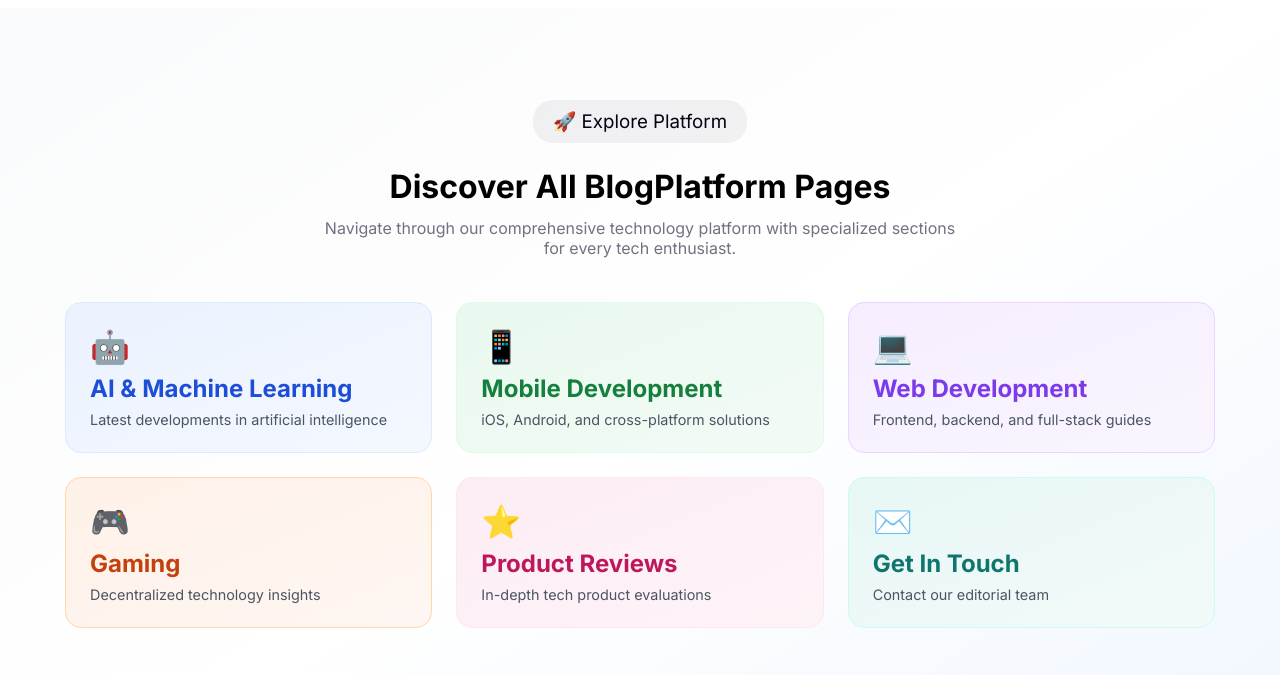
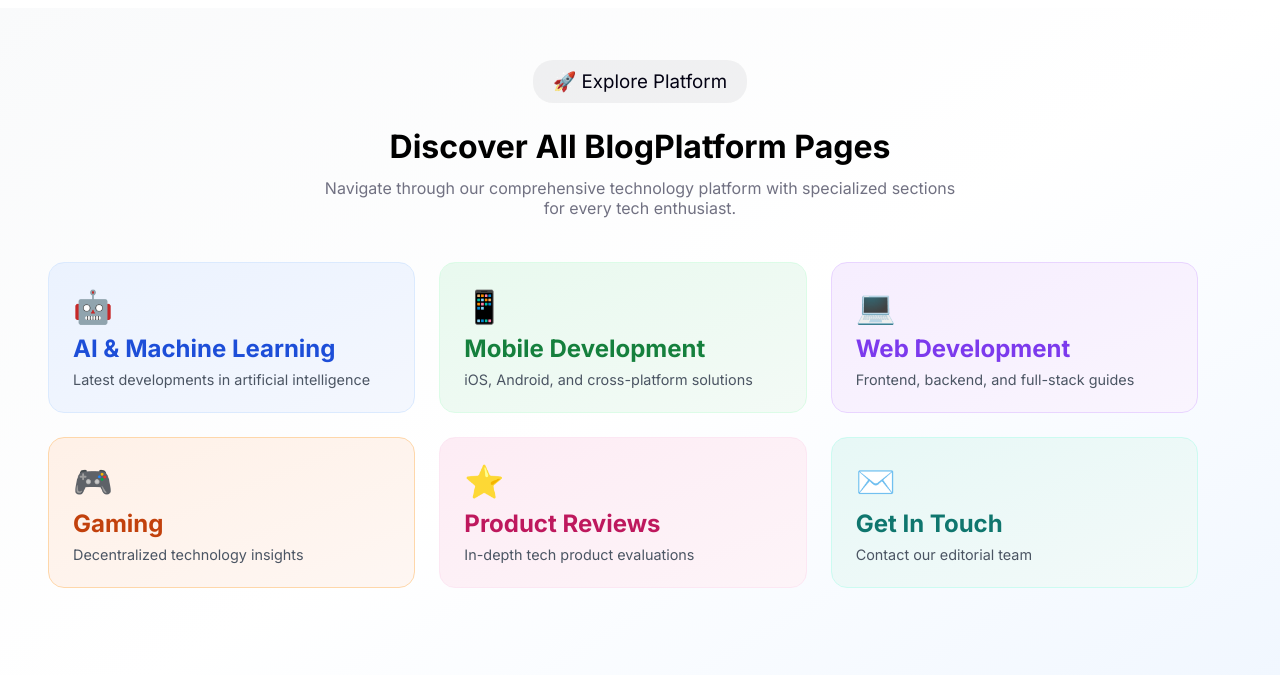
Before and after one commit to mohammedhassan37/blogplatforms, a React (Vite) app: page / in a window 1280 px wide. Shown: the part 745-1420 px from the top of the page. Built offline with nearby package versions, Linux system fonts and the light colour scheme.

Commit message:
test
test

```diff
--- a/src/styles/CategoriesNavigation.css
+++ b/src/styles/CategoriesNavigation.css
@@ -4,8 +4,7 @@
   background: linear-gradient(to bottom right, #f9fafb, #ffffff, #eff6ff);
   display: flex;
   flex-direction: column;
-  align-items: center;
-  padding: 10vh 2rem;
+  padding: 5vh 2rem;
 }
 /* === Main Container === */
 
@@ -22,17 +21,17 @@
   display: inline-block;
   padding: 10px 20px;
   border-radius: 20px;
-  margin: 1.5vh auto 1.5vh auto;
+  margin: 1.5vh auto;
 }
 
 .CatNavElements h1 {
-  margin: 1.5vh auto 1.5vh auto;
+ margin: 1.5vh auto;
 }
 
 .CatNavElements p {
   color: #717182;
-    max-width: 650px;
-   margin: 1.5vh auto 1.5vh auto;
+  max-width: 650px;
+    margin: 1.5vh auto;
 }
 /* === Heading Container === */
 
```
